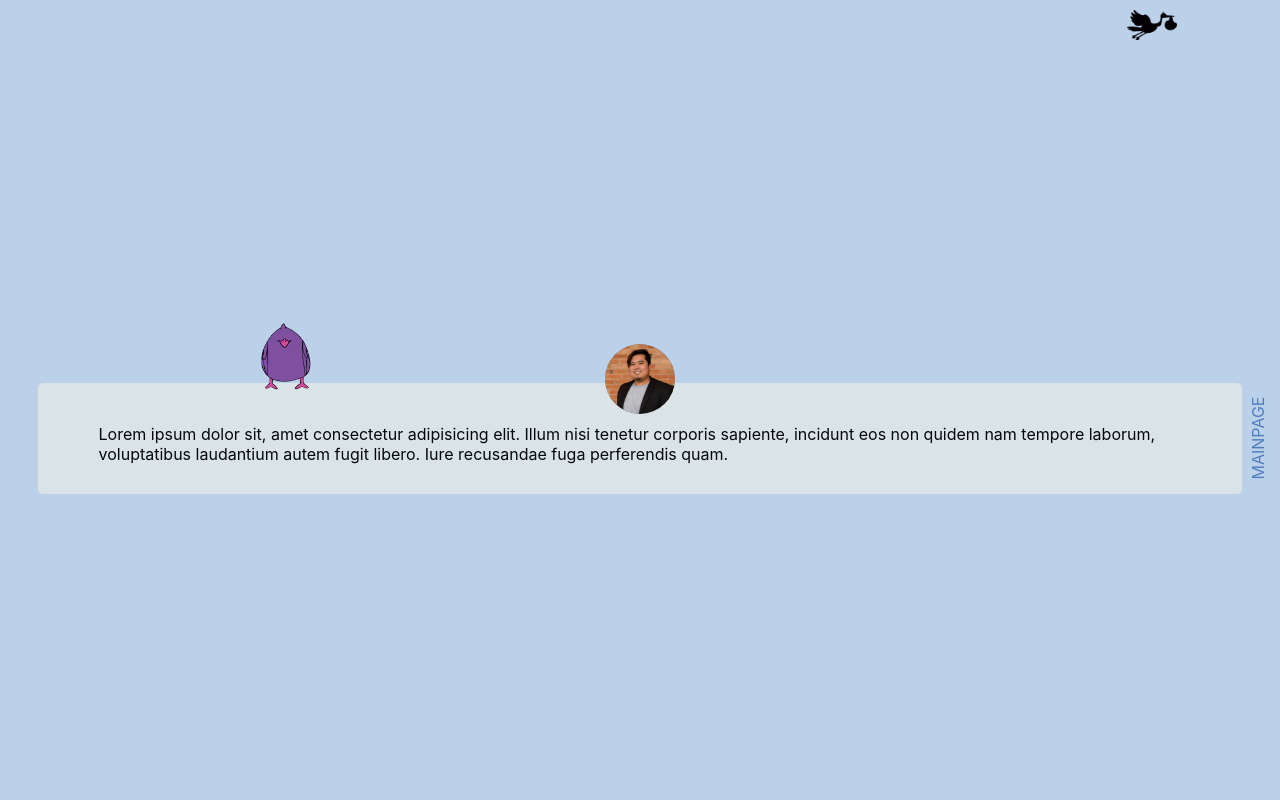
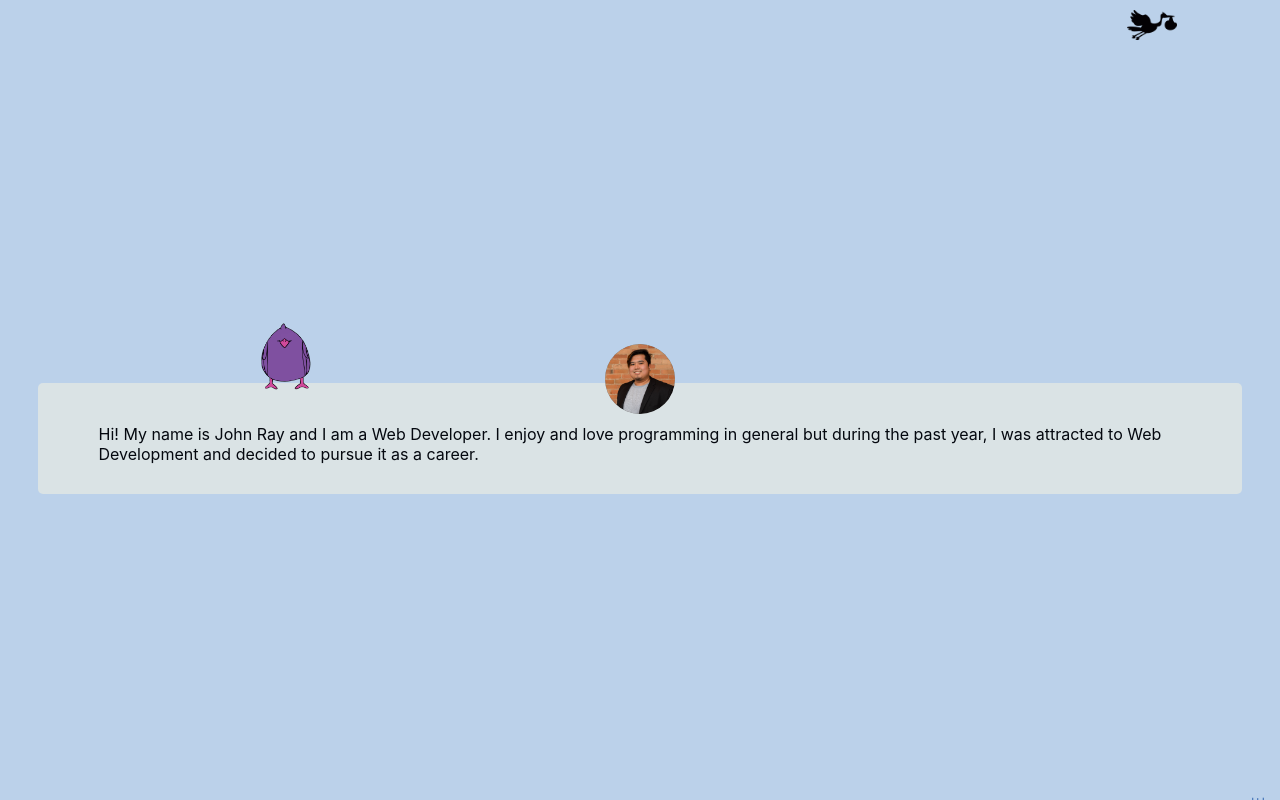
Before and after one commit to john-martinez/portfolio-site, a React (Create React App) app: page /about in a window 1280 px wide. Built offline with nearby package versions, Linux system fonts and the light colour scheme; no server answers.

Commit message:
saving minor changes and preparing for merge

```diff
--- a/src/index.scss
+++ b/src/index.scss
@@ -9,6 +9,7 @@ body {
   margin: 0;
   padding: 0;
 }
+
 code {
   font-family: source-code-pro, Menlo, Monaco, Consolas, 'Courier New',
     monospace;
--- a/src/pages/AboutMe/AboutMe.jsx
+++ b/src/pages/AboutMe/AboutMe.jsx
@@ -28,9 +28,12 @@ export default function Projects(props){
             <img className="about-me__img" src={myPic} alt="handsome young man"/>
           </div>
           <div className="about-me__bio-blurb">
-            Lorem ipsum dolor sit, amet consectetur adipisicing elit. Illum nisi tenetur corporis sapiente, incidunt eos non quidem nam tempore laborum, voluptatibus laudantium autem fugit libero. Iure recusandae fuga perferendis quam.
+            Hi! My name is John Ray and I am a Web Developer. I enjoy and love programming in general but during the past year, I was attracted to Web Development and decided to pursue it as a career.
           </div>
         </div>
+      </section>
+      <section className="bigdiv">
+asdasdassaddsa
       </section>
     </article>
   );
--- a/src/pages/AboutMe/AboutMe.scss
+++ b/src/pages/AboutMe/AboutMe.scss
@@ -1,6 +1,6 @@
 @import '../../styles/variables';
 .about-me{
-  overflow: visible;
+  overflow: scroll;
   position: relative;
   width: 100vw;
   transform: translateX(-100%);
@@ -35,22 +35,7 @@
 
 }
 
-/* width */
-::-webkit-scrollbar {
-  width: 5px;
+.bigdiv {
+  height: 100vh;
+  width: 100%;
 }
-
-/* Track */
-::-webkit-scrollbar-track {
-  background: $bg-color3;
-}
-
-/* Handle */
-::-webkit-scrollbar-thumb {
-  background: $bg-color2;
-}
-
-/* Handle on hover */
-::-webkit-scrollbar-thumb:hover {
-  background: #555;
-}
```
